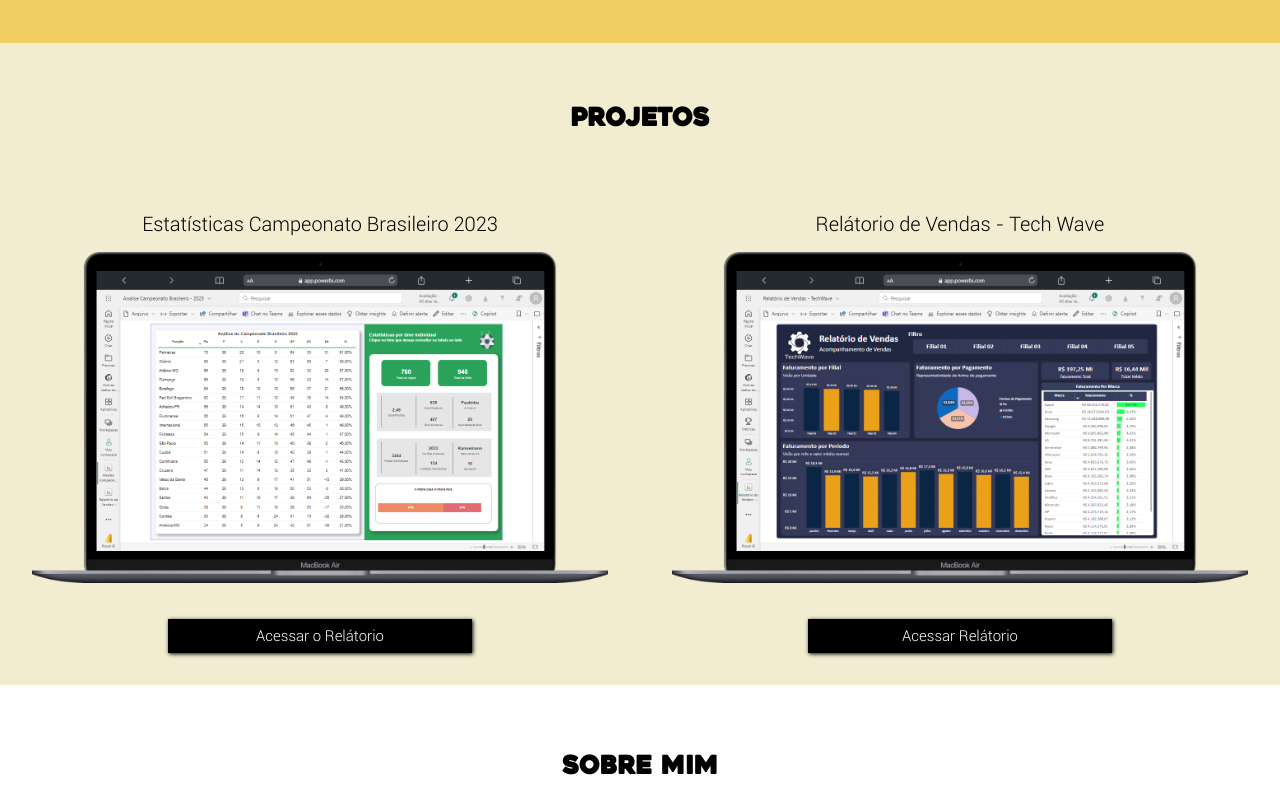
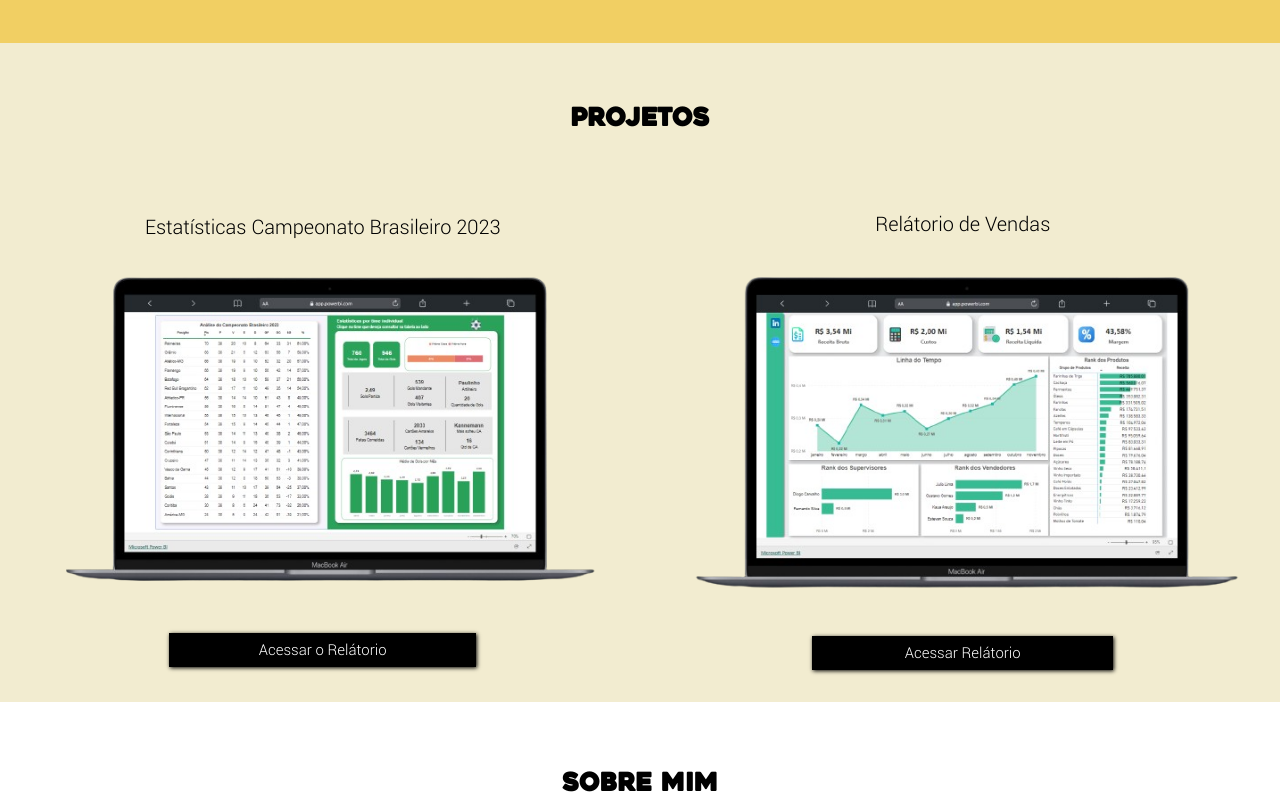
Before and after one commit to HenriqueCorsi/Portfolio, a React (Vite) app: page / in a window 1280 px wide. Shown: the part 494-1291 px from the top of the page. Built offline with nearby package versions, Linux system fonts and the light colour scheme.

Commit message:
Update Projeto.jsx

```diff
--- a/src/components/Projetos.jsx
+++ b/src/components/Projetos.jsx
@@ -1,6 +1,6 @@
 import '../assets/css/projetos-style.css';
-import iconTablet01 from '../assets/img/Macbook-Air-app.powerbi.com (1).png';
-import iconTablet02 from '../assets/img/Macbook-Air-app.powerbi.com.png';
+import iconTablet01 from '../assets/img/powerbi2.png';
+import iconTablet02 from '../assets/img/powerbi.png';
 
 function Projetos(){
     return(
@@ -14,10 +14,10 @@
             </div>
 
             <div className='projetos-box box002'>
-                <div className='projeto-titulo'>Relátorio de Vendas - Tech Wave</div>
-                <a href="https://app.powerbi.com/view?r=eyJrIjoiZmQ0MjkzMzYtNTkwZS00MWEyLWJmNjktZDNjNzMyOWMxZmY1IiwidCI6ImJmOWJkZTg1LTY4YTQtNGQ2ZS05NTRiLTU0NGE1MGVkYjU4MSJ9" target='_blank'><img className='img-tablet' src={iconTablet02} alt="icon tablet" /></a>
+                <div className='projeto-titulo'>Relátorio de Vendas</div>
+                <a href="https://app.powerbi.com/view?r=eyJrIjoiMTg1YTNmNDMtODEzYi00NDU2LWI2ZDYtNzQ5MjZjZTJmYTA2IiwidCI6ImJmOWJkZTg1LTY4YTQtNGQ2ZS05NTRiLTU0NGE1MGVkYjU4MSJ9" target='_blank'><img className='img-tablet' src={iconTablet02} alt="icon tablet" /></a>
                 <div className='box-links'>
-                    <a href="https://app.powerbi.com/view?r=eyJrIjoiZmQ0MjkzMzYtNTkwZS00MWEyLWJmNjktZDNjNzMyOWMxZmY1IiwidCI6ImJmOWJkZTg1LTY4YTQtNGQ2ZS05NTRiLTU0NGE1MGVkYjU4MSJ9" target='_blank'>Acessar Relátorio</a>
+                    <a href="https://app.powerbi.com/view?r=eyJrIjoiMTg1YTNmNDMtODEzYi00NDU2LWI2ZDYtNzQ5MjZjZTJmYTA2IiwidCI6ImJmOWJkZTg1LTY4YTQtNGQ2ZS05NTRiLTU0NGE1MGVkYjU4MSJ9" target='_blank'>Acessar Relátorio</a>
                 </div>
             </div>
         </section>
```
